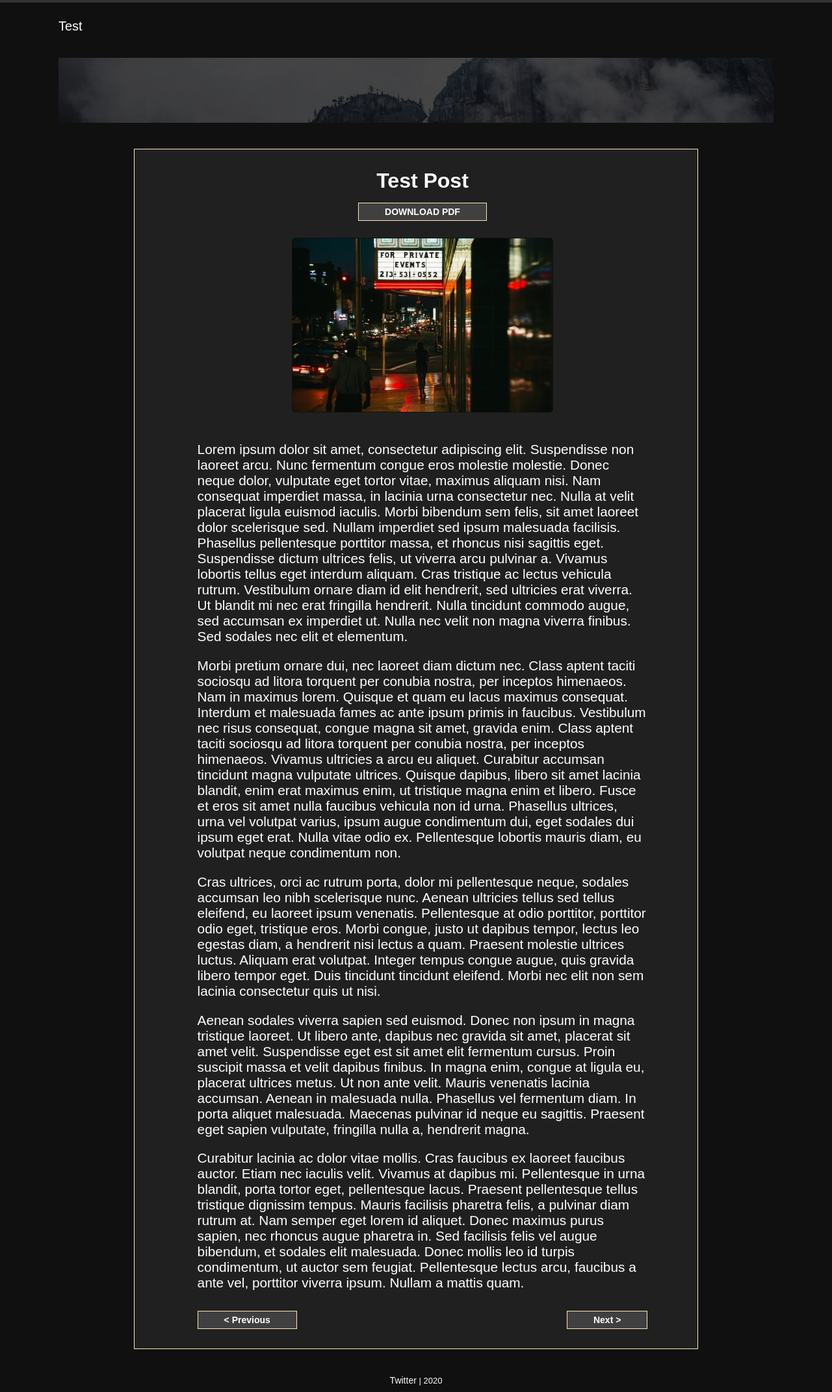
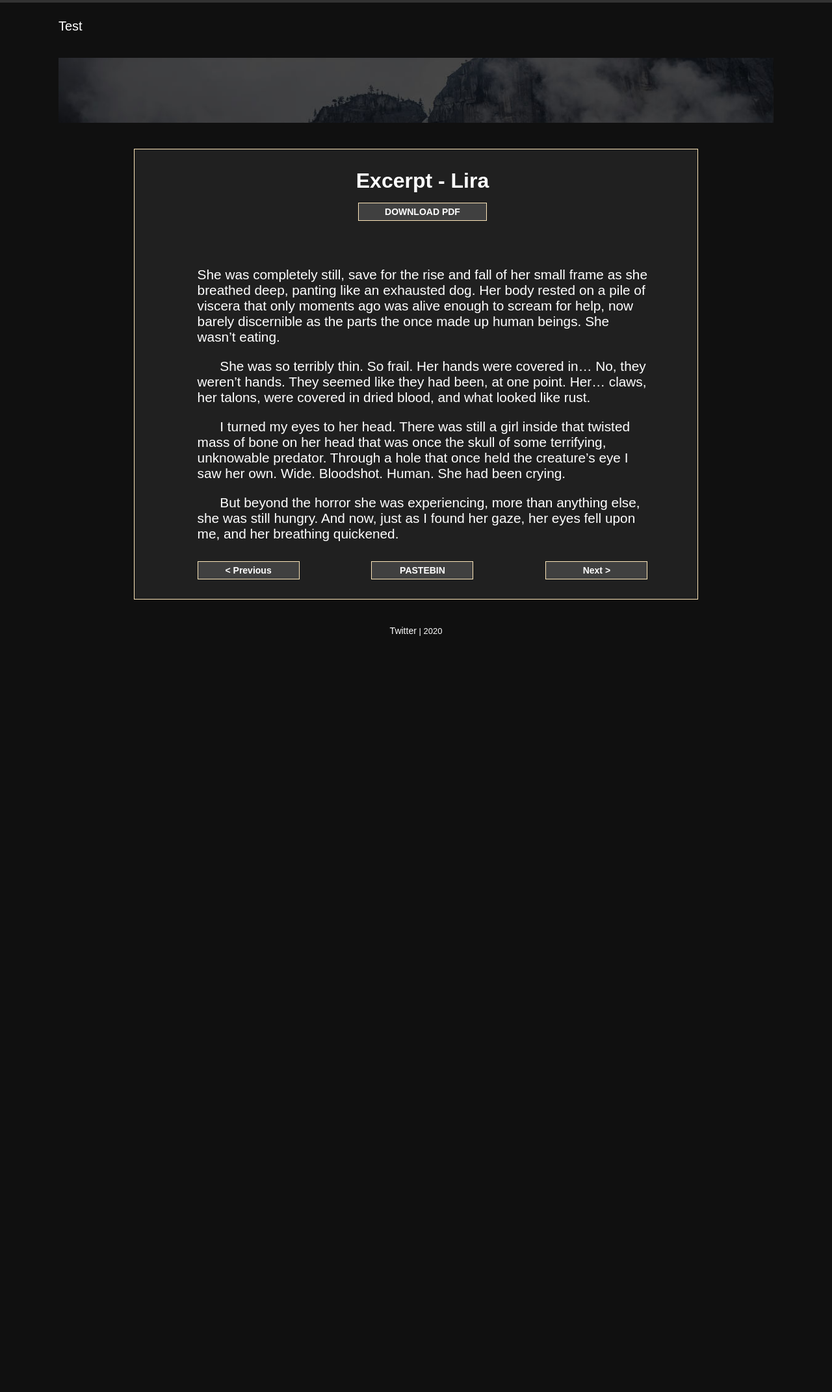
Before and after one commit to Blake-Cash/writing-site, a Jekyll site: the page built from _posts/2015-12-14-post1.md, in a window 1280 px wide. Shown: the whole page at 65% size. Built offline with Jekyll 4.4.1, drawn with Linux system fonts in a browser that asks for light colours; after the commit the page ends 989 px from its top, so only the background shows below that.

Commit message:
Add pastebin, switch to real excerpt

```diff
--- a/_config.yml
+++ b/_config.yml
@@ -1,5 +1,5 @@
 permalink: /:categories/:title/
 baseurl: /writing-site
 title: "Test"
-blog_title: "Ratherinn"
+blog_title: "Writing"
 copyright_year: "2020"
--- a/_layouts/blog.html
+++ b/_layouts/blog.html
@@ -16,9 +16,11 @@
 		<div id='blogContent'>
 			<div id='page'>
 				<h1 id='page-title'>{{page.title}}</h1>
-				<div id='pdf-button'>
-					<a id='button' href="{{site.baseurl}}/pdfs/{{page.pdf}}.pdf">DOWNLOAD PDF</a>
-				</div>
+					<div id='pdf-button'>
+						{% if page.pdf %}
+							<a id='button' href="{{site.baseurl}}/pdfs/{{page.pdf}}.pdf">DOWNLOAD PDF</a>
+						{% endif %}
+					</div>
 				{% if page.image %}
 					<div id='page-image' >
 						<img id='page-image' src="{{site.baseurl}}{{page.image}}" />
@@ -29,6 +31,9 @@
 				<div id='redirect-buttons'>
 					{% if page.previousPage %}
 						<a id='button' href='{{site.baseurl}}{{page.previousPage}}'> < Previous</a>
+					{% endif %}
+					{% if page.pastebin %}
+						<a id='button' href="{{page.pastebin}}">PASTEBIN</a>
 					{% endif %}
 					{% if page.nextPage %}
 						<a id='button' href='{{site.baseurl}}{{page.nextPage}}'> Next > </a>
--- a/_posts/2015-12-14-post1.md
+++ b/_posts/2015-12-14-post1.md
@@ -1,20 +1,18 @@
 ---
 layout: blog
-title: Test Post
+title: Excerpt - Lira
 category: blog
-summary: Dude finds out he's huge and completely unstoppable. What do you do in this situation?
-image: /images/blog/post1.jpg
-pdf: testDocument
-previousPage: /blog/post1/
-nextPage: /blog/post1/
+summary: Things can go back to how they were, right?
+pdf: Lira_Excerpt
+pastebin: https://pastebin.com/MQWC8Tjs
+nextPage: 1
+previousPage: 1
 ---
 
-Lorem ipsum dolor sit amet, consectetur adipiscing elit. Suspendisse non laoreet arcu. Nunc fermentum congue eros molestie molestie. Donec neque dolor, vulputate eget tortor vitae, maximus aliquam nisi. Nam consequat imperdiet massa, in lacinia urna consectetur nec. Nulla at velit placerat ligula euismod iaculis. Morbi bibendum sem felis, sit amet laoreet dolor scelerisque sed. Nullam imperdiet sed ipsum malesuada facilisis. Phasellus pellentesque porttitor massa, et rhoncus nisi sagittis eget. Suspendisse dictum ultrices felis, ut viverra arcu pulvinar a. Vivamus lobortis tellus eget interdum aliquam. Cras tristique ac lectus vehicula rutrum. Vestibulum ornare diam id elit hendrerit, sed ultricies erat viverra. Ut blandit mi nec erat fringilla hendrerit. Nulla tincidunt commodo augue, sed accumsan ex imperdiet ut. Nulla nec velit non magna viverra finibus. Sed sodales nec elit et elementum.
+She was completely still, save for the rise and fall of her small frame as she breathed deep, panting like an exhausted dog. Her body rested on a pile of viscera that only moments ago was alive enough to scream for help, now barely discernible as the parts the once made up human beings. She wasn't eating.
 
-Morbi pretium ornare dui, nec laoreet diam dictum nec. Class aptent taciti sociosqu ad litora torquent per conubia nostra, per inceptos himenaeos. Nam in maximus lorem. Quisque et quam eu lacus maximus consequat. Interdum et malesuada fames ac ante ipsum primis in faucibus. Vestibulum nec risus consequat, congue magna sit amet, gravida enim. Class aptent taciti sociosqu ad litora torquent per conubia nostra, per inceptos himenaeos. Vivamus ultricies a arcu eu aliquet. Curabitur accumsan tincidunt magna vulputate ultrices. Quisque dapibus, libero sit amet lacinia blandit, enim erat maximus enim, ut tristique magna enim et libero. Fusce et eros sit amet nulla faucibus vehicula non id urna. Phasellus ultrices, urna vel volutpat varius, ipsum augue condimentum dui, eget sodales dui ipsum eget erat. Nulla vitae odio ex. Pellentesque lobortis mauris diam, eu volutpat neque condimentum non.
+&nbsp;&nbsp;&nbsp;&nbsp;&nbsp;&nbsp;She was so terribly thin. So frail. Her hands were covered in... No, they weren't hands. They seemed like they had been, at one point. Her... claws, her talons, were covered in dried blood, and what looked like rust.
 
-Cras ultrices, orci ac rutrum porta, dolor mi pellentesque neque, sodales accumsan leo nibh scelerisque nunc. Aenean ultricies tellus sed tellus eleifend, eu laoreet ipsum venenatis. Pellentesque at odio porttitor, porttitor odio eget, tristique eros. Morbi congue, justo ut dapibus tempor, lectus leo egestas diam, a hendrerit nisi lectus a quam. Praesent molestie ultrices luctus. Aliquam erat volutpat. Integer tempus congue augue, quis gravida libero tempor eget. Duis tincidunt tincidunt eleifend. Morbi nec elit non sem lacinia consectetur quis ut nisi.
+&nbsp;&nbsp;&nbsp;&nbsp;&nbsp;&nbsp;I turned my eyes to her head. There was still a girl inside that twisted mass of bone on her head that was once the skull of some terrifying, unknowable predator. Through a hole that once held the creature's eye I saw her own. Wide. Bloodshot. Human. She had been crying.
 
-Aenean sodales viverra sapien sed euismod. Donec non ipsum in magna tristique laoreet. Ut libero ante, dapibus nec gravida sit amet, placerat sit amet velit. Suspendisse eget est sit amet elit fermentum cursus. Proin suscipit massa et velit dapibus finibus. In magna enim, congue at ligula eu, placerat ultrices metus. Ut non ante velit. Mauris venenatis lacinia accumsan. Aenean in malesuada nulla. Phasellus vel fermentum diam. In porta aliquet malesuada. Maecenas pulvinar id neque eu sagittis. Praesent eget sapien vulputate, fringilla nulla a, hendrerit magna.
-
-Curabitur lacinia ac dolor vitae mollis. Cras faucibus ex laoreet faucibus auctor. Etiam nec iaculis velit. Vivamus at dapibus mi. Pellentesque in urna blandit, porta tortor eget, pellentesque lacus. Praesent pellentesque tellus tristique dignissim tempus. Mauris facilisis pharetra felis, a pulvinar diam rutrum at. Nam semper eget lorem id aliquet. Donec maximus purus sapien, nec rhoncus augue pharetra in. Sed facilisis felis vel augue bibendum, et sodales elit malesuada. Donec mollis leo id turpis condimentum, ut auctor sem feugiat. Pellentesque lectus arcu, faucibus a ante vel, porttitor viverra ipsum. Nullam a mattis quam.
+&nbsp;&nbsp;&nbsp;&nbsp;&nbsp;&nbsp;But beyond the horror she was experiencing, more than anything else, she was still hungry. And now, just as I found her gaze, her eyes fell upon me, and her breathing quickened.
--- a/about.html
+++ b/about.html
@@ -1,7 +1,6 @@
 ---
 layout: blog
 title: About
-image: /images/blog/mystery.png
 ---
 
 <p>Heya. My name is Blake Cash. I go by Ratherinn, sometimes just Rat. This is a place for me to post my stories, primarily serialized web fiction.</p>
--- a/css/main.css
+++ b/css/main.css
@@ -1,5 +1,5 @@
 @font-face {
-	font-family: crimsonPro;
+	font-family: CrimsonPro;
 	src: url(fonts/CrimsonPro-VariableFont_wght.ttf)
 }
 
@@ -211,6 +211,8 @@ h1 {
 	padding: 5px 40px;
 	font-weight: 600;
 	background: #404040;
+	width: 75px;
+	text-align: center;
 }
 
 #redirect-buttons {
```
Also changed, not shown: README.md, 2 other files.
